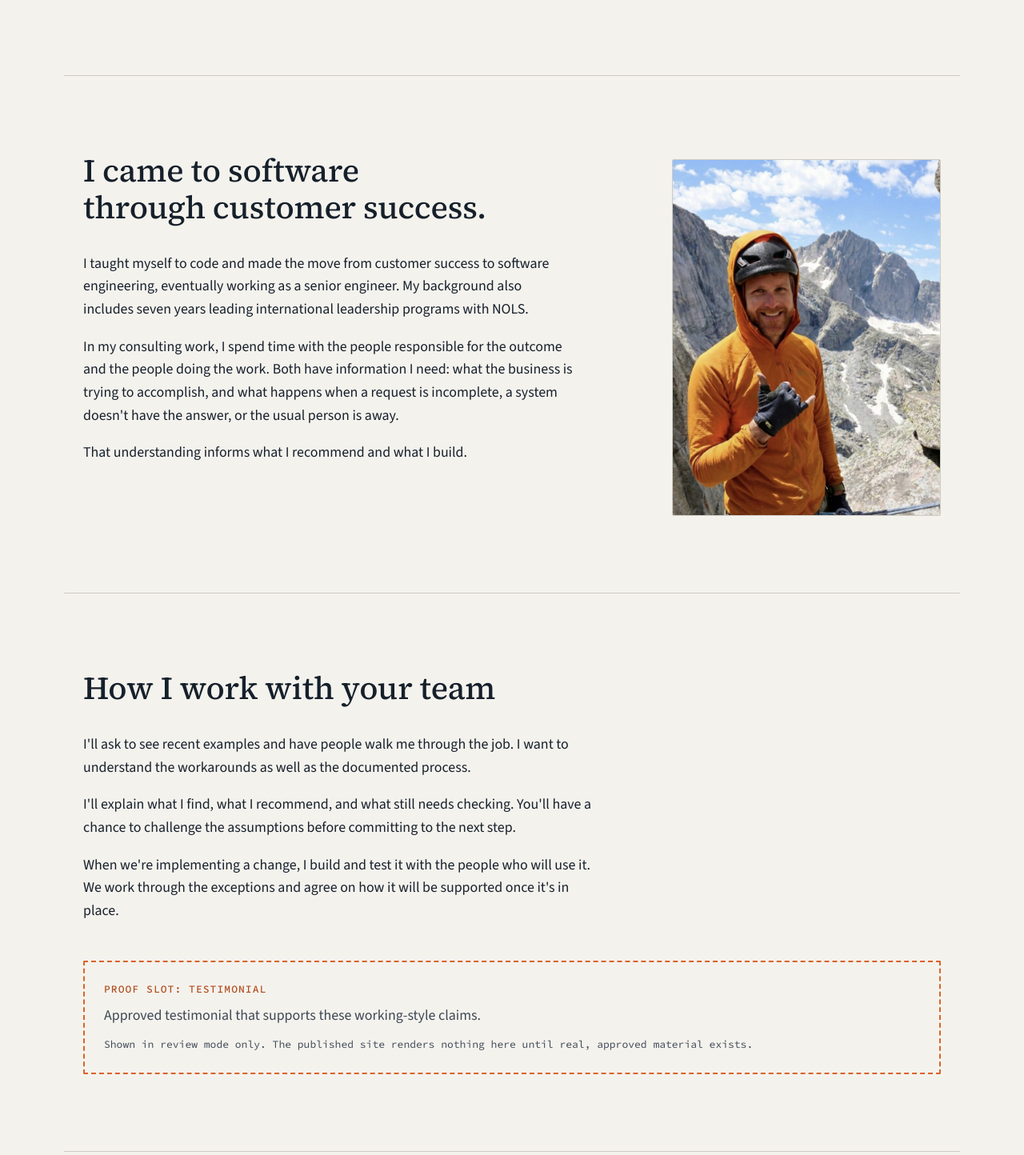
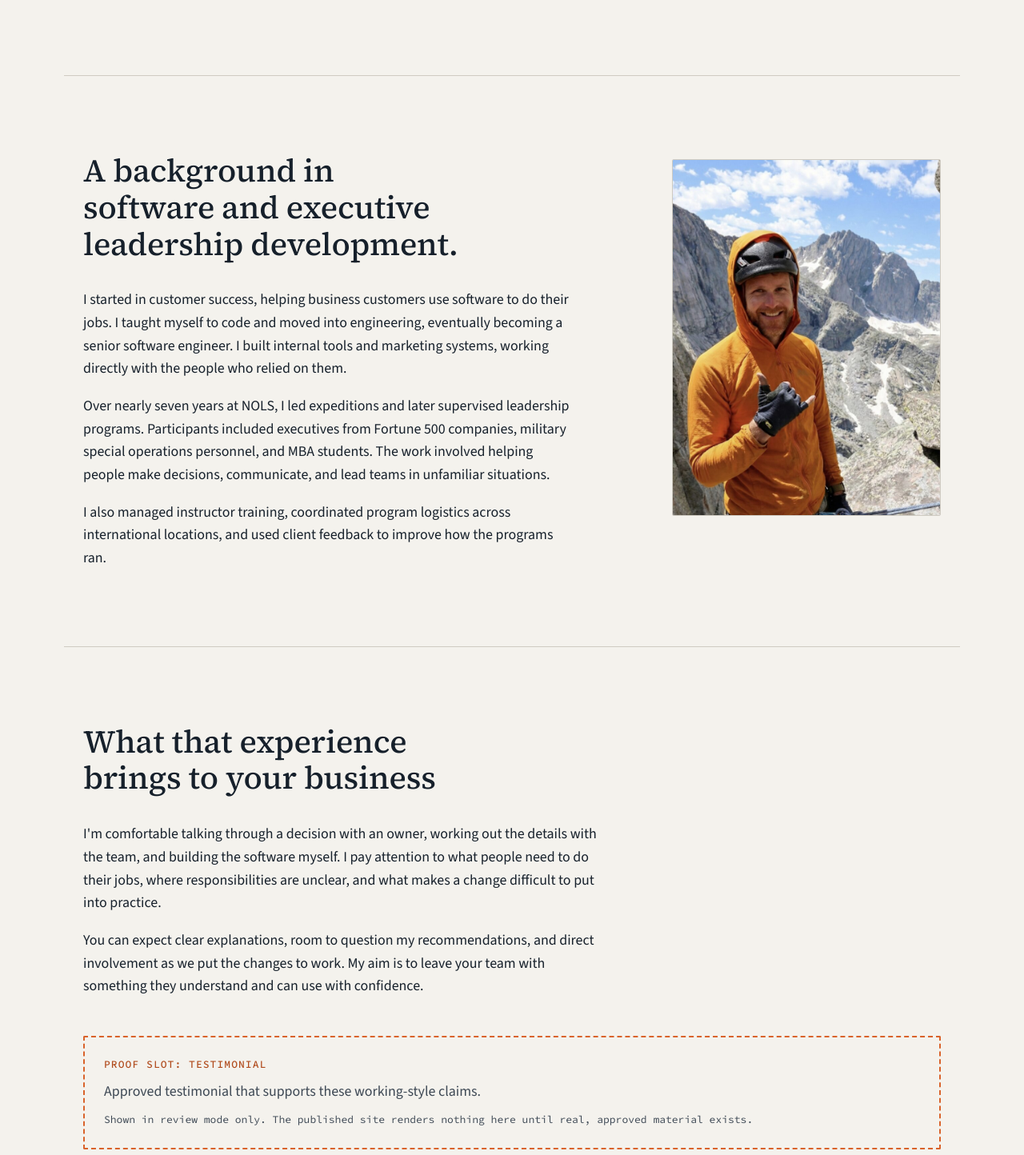
Before and after one commit to patrickmch/website, a React (Vite) app: page /about in a window 1280 px wide. Shown: the part 666-2110 px from the top of the page at 80% size. Built offline with nearby package versions, Linux system fonts and the light colour scheme.

Commit message:
Clarify About biography and executive leadership experience

```diff
--- a/pages/AboutPage.tsx
+++ b/pages/AboutPage.tsx
@@ -18,9 +18,8 @@ export default function AboutPage() {
           <div className="about-hero__text hero__text">
             <h1>Hi, I'm Patrick McHeyser.</h1>
             <p className="lead">
-              I help owners and operations leaders make their businesses easier to run and better able to grow. My
-              work combines understanding the operation with building the software and systems that help it work
-              better.
+              I help owners and operations leaders improve how their businesses run and build the capacity to grow.
+              My background spans software engineering, customer success, and executive leadership development.
             </p>
             <p>I'm based in Boulder, Colorado. You'll work directly with me.</p>
           </div>
@@ -43,20 +42,24 @@ export default function AboutPage() {
         <div className="bio">
           <div className="bio__text">
             <div className="section__heading">
-              <h2 id="story-heading">I came to software through customer success.</h2>
+              <h2 id="story-heading">A background in software and executive leadership development.</h2>
             </div>
             <Prose>
               <p>
-                I taught myself to code and made the move from customer success to software engineering, eventually
-                working as a senior engineer. My background also includes seven years leading international leadership
-                programs with NOLS.
+                I started in customer success, helping business customers use software to do their jobs. I taught
+                myself to code and moved into engineering, eventually becoming a senior software engineer. I built
+                internal tools and marketing systems, working directly with the people who relied on them.
               </p>
               <p>
-                In my consulting work, I spend time with the people responsible for the outcome and the people doing
-                the work. Both have information I need: what the business is trying to accomplish, and what happens
-                when a request is incomplete, a system doesn't have the answer, or the usual person is away.
+                Over nearly seven years at NOLS, I led expeditions and later supervised leadership programs.
+                Participants included executives from Fortune 500 companies, military special operations personnel,
+                and MBA students. The work involved helping people make decisions, communicate, and lead teams in
+                unfamiliar situations.
               </p>
-              <p>That understanding informs what I recommend and what I build.</p>
+              <p>
+                I also managed instructor training, coordinated program logistics across international locations,
+                and used client feedback to improve how the programs ran.
+              </p>
             </Prose>
           </div>
           <div className="bio__photo">
@@ -77,20 +80,18 @@ export default function AboutPage() {
 
       <Section labelledBy="how-heading">
         <div className="section__heading">
-          <h2 id="how-heading">How I work with your team</h2>
+          <h2 id="how-heading">What that experience brings to your business</h2>
         </div>
         <Prose>
           <p>
-            I'll ask to see recent examples and have people walk me through the job. I want to understand the
-            workarounds as well as the documented process.
+            I'm comfortable talking through a decision with an owner, working out the details with the team, and
+            building the software myself. I pay attention to what people need to do their jobs, where responsibilities
+            are unclear, and what makes a change difficult to put into practice.
           </p>
           <p>
-            I'll explain what I find, what I recommend, and what still needs checking. You'll have a chance to
-            challenge the assumptions before committing to the next step.
-          </p>
-          <p>
-            When we're implementing a change, I build and test it with the people who will use it. We work through
-            the exceptions and agree on how it will be supported once it's in place.
+            You can expect clear explanations, room to question my recommendations, and direct involvement as we
+            put the changes to work. My aim is to leave your team with something they understand and can use with
+            confidence.
           </p>
         </Prose>
         <ProofSlot
```
Also changed, not shown: 2 other files (tests, documents, lock files or other folders).
